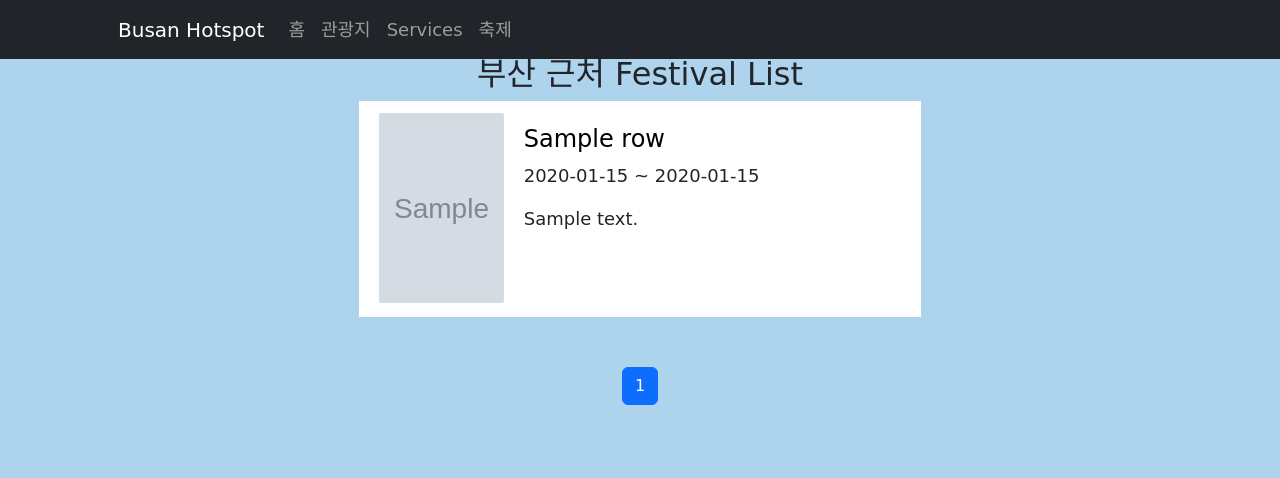
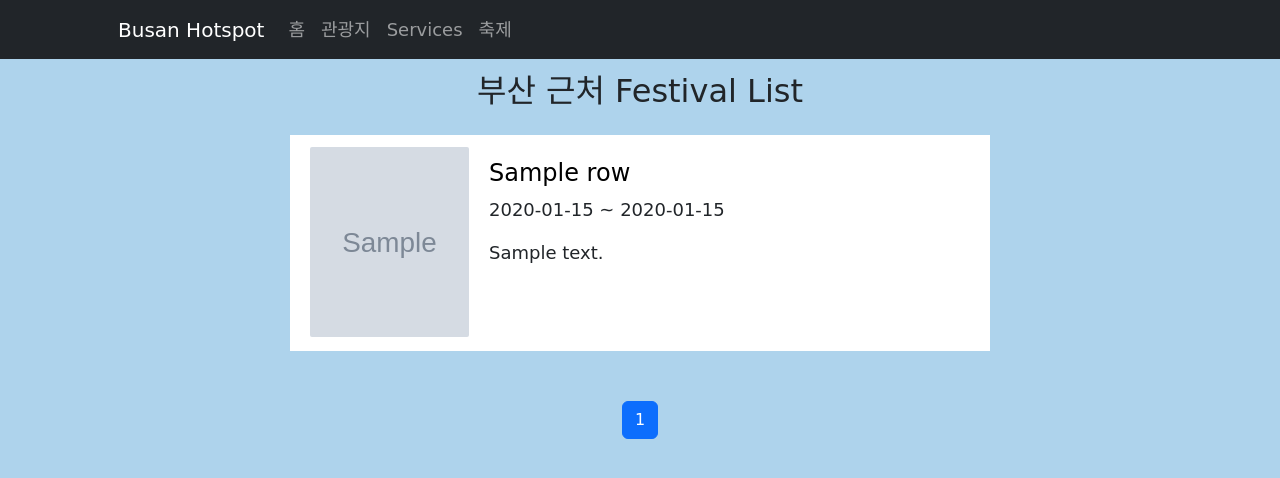
Before and after one commit to travelHotSpot/HotSpot, a Django app: template category/myApp/templates/myApp/festival.html in a window 1280 px wide. Shown: the top 478 px of the page. Run offline with Django 4.2, Linux system fonts and the light colour scheme; the template is opened without the code that fills it: most values are stand-ins (such as "Sample title", 1, 10 or a date in 2020); grey boxes marked "Sample" are stand-in pictures; some libraries are stand-ins or nearby versions; some web fonts are replaced.

Commit message:
html 수정

```diff
--- a/category/myApp/templates/myApp/busan_offcanvas_body.html
+++ b/category/myApp/templates/myApp/busan_offcanvas_body.html
@@ -35,7 +35,7 @@
     </ol>
     {% endif %}
     <!-- paging -->
-    <nav aria-label="Page navigation example">
+    <nav aria-label="Page navigation">
         <ul class="pagination justify-content-center">
             {% if spot_list.has_previous %}
             <li class="page-item">
--- a/category/myApp/templates/myApp/festival.html
+++ b/category/myApp/templates/myApp/festival.html
@@ -20,6 +20,7 @@
             display: flex;
             justify-content: center;
             margin: 0 auto;
+            align-items: center;
         }
         .card-title a{
             color: black;
@@ -45,12 +46,12 @@
         </nav>
     </header>
     <main>
-        <div>
-            <div class="festival_header">
+        <div class="container-md">
+            <div class="festival_header" style="height: 80px;">
                 <h2>부산 근처 Festival List</h2>
             </div>
-            <div class="festival_table">
-                <ul class="list-group list-group-flush">
+            <div class="festival_table col-md">
+                <ul class="list-group list-group-flush" style="width: 700px;">
                     {% if festival_list %}
                         {% for row in festival_list %}
                         <li class="list-group-item">
@@ -83,18 +84,15 @@
             <!-- paging -->
             <div class="festival_paging" style="padding-top: 50px;">
                 <nav aria-label="Page navigation example">
-                    <ul class="pagination">
+                    <ul class="pagination justify-content-center">
                         {% if festival_list.has_previous %}
                         <li class="page-item">
-                            <a class="page-link" href="?page=1">First</a>
-                        </li>
-                        <li class="page-item">
-                            <a class="page-link" href="?page={{ festival_list.previous_page_number }}">Previous</a>
+                            <a class="page-link" href="?page={{ festival_list.previous_page_number }}">>&laquo;</a>
                         </li>
                         {% endif %}
 
                         {% for page_number in festival_list.paginator.page_range %}
-                            {% if page_number <= festival_list.number|add:2 and page_number >= festival_list.number|add:-2 %}
+                            {% if page_number >= festival_list.number|add:-2 and page_number <= festival_list.number|add:2 %}
                                 {% if festival_list.number == page_number %}
                                     <li class="page-item active">
                                         <a class="page-link" href="?page={{ page_number }}">{{ page_number }}</a>
@@ -109,10 +107,7 @@
 
                         {% if festival_list.has_next %}
                             <li class="page-item">
-                                <a class="page-link" href="?page={{ festival_list.next_page_number }}">Next</a>
-                            </li>
-                            <li class="page-item">
-                                <a class="page-link" href="?page={{ festival_list.paginator.num_pages }}">Last</a>
+                                <a class="page-link" href="?page={{ festival_list.next_page_number }}">&raquo;</a>
                             </li>
                         {% endif %}
                     </ul>
--- a/category/myApp/views.py
+++ b/category/myApp/views.py
@@ -1,3 +1,4 @@
+from datetime import datetime
 from django.shortcuts import render, redirect, get_object_or_404
 from django.db import connection
 from django.core.paginator import Paginator
```
